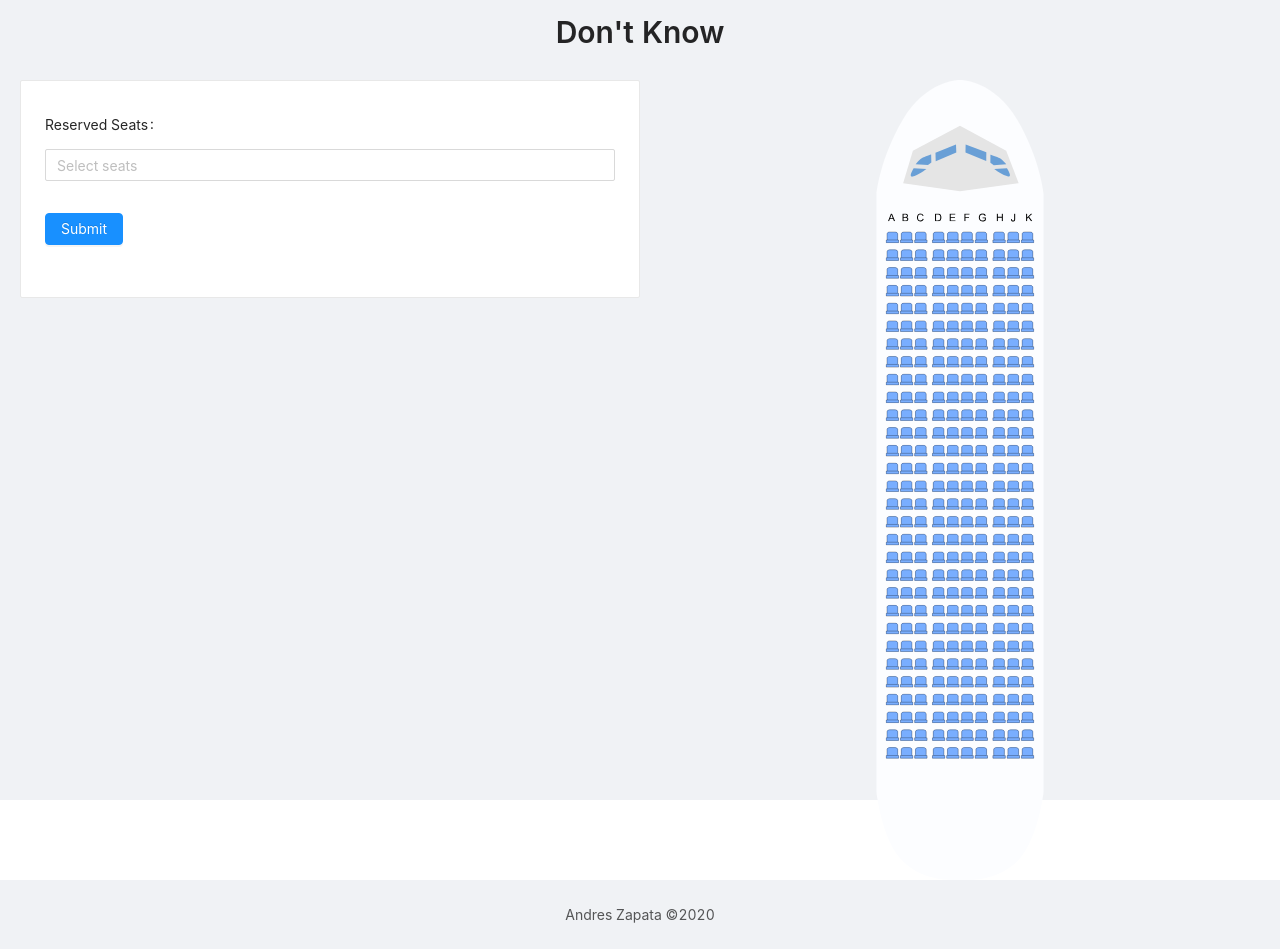
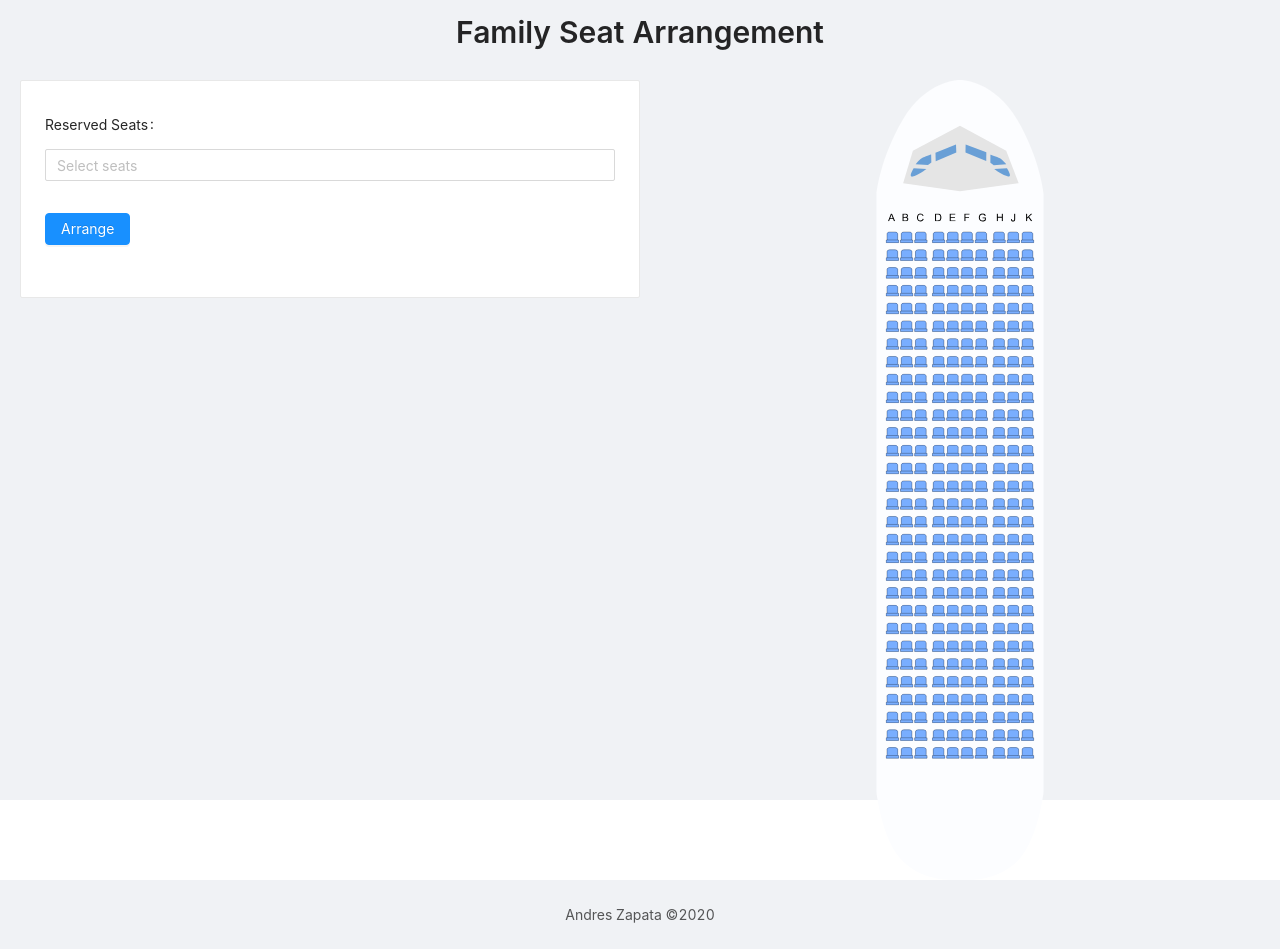
Before and after one commit to iamzapata/airplaneseats, a Next.js app: page / in a window 1280 px wide. Built offline with nearby package versions, Linux system fonts and the light colour scheme.

Commit message:
Update text

```diff
--- a/pages/index.jsx
+++ b/pages/index.jsx
@@ -26,7 +26,7 @@ const Index = () => {
       <Row>
         <Col span={24}>
           <Title level={2} className="p-3 text-center">
-            Don't Know
+            Family Seat Arrangement
           </Title>
         </Col>
       </Row>
@@ -41,7 +41,7 @@ const Index = () => {
 
                 <Form.Item>
                   <Button type="primary" htmlType="submit">
-                    Submit
+                    Arrange
                   </Button>
                 </Form.Item>
               </Form>
```
